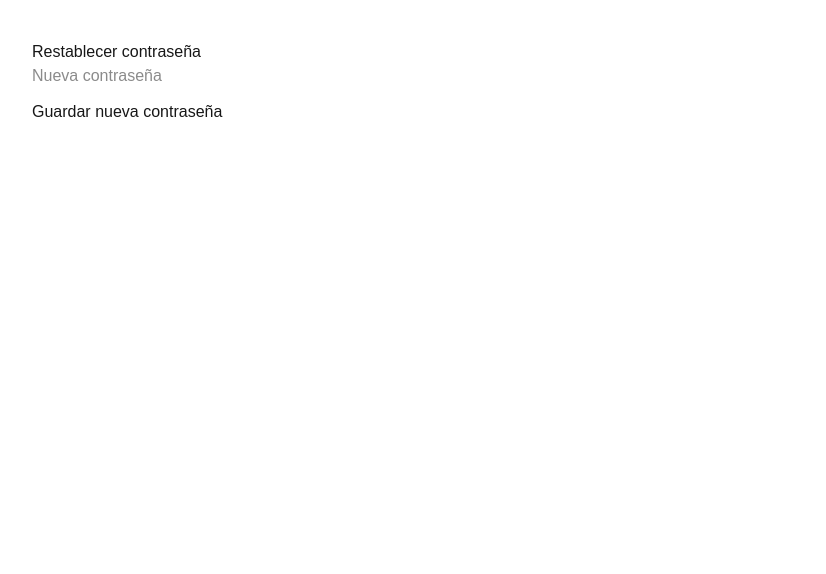
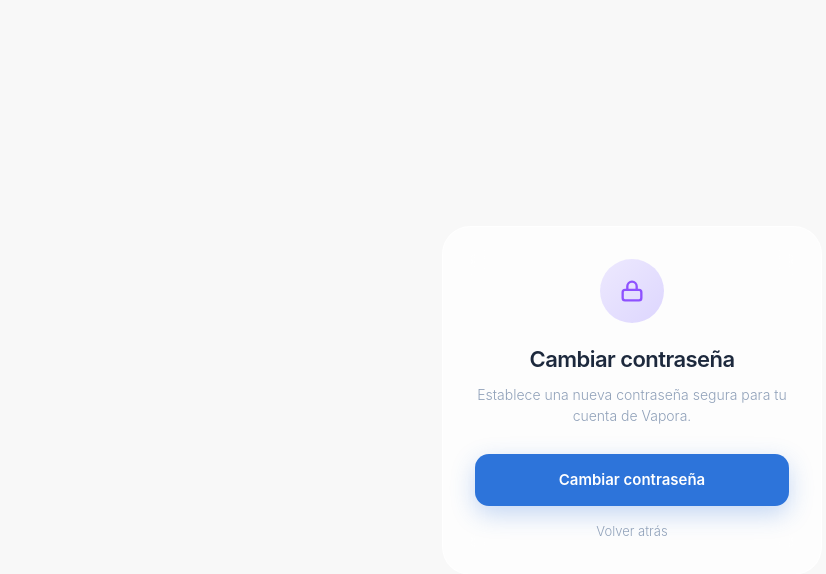
Before and after one commit to HermanGranados/hotmart-access-app, a Next.js app: page /reset-password in a window 1280 px wide. Shown: the top 574 px of the page, without its empty margins (8-834 px from the left). Built offline with nearby package versions, Linux system fonts and the light colour scheme.

Commit message:
feat: página cambio de contraseña con modal premium Vapora

```diff
--- a/app/reset-password/page.tsx
+++ b/app/reset-password/page.tsx
@@ -3,42 +3,282 @@
 import { useState } from "react";
 import { createSupabaseBrowserClient } from "@/lib/supabase-browser";
 
+function LockIcon(props: React.SVGProps<SVGSVGElement>) {
+  return (
+    <svg {...props} viewBox="0 0 24 24" fill="none" stroke="currentColor" strokeWidth="2" strokeLinecap="round" strokeLinejoin="round">
+      <rect x="4" y="11" width="16" height="9" rx="2" />
+      <path d="M8 11V8a4 4 0 1 1 8 0v3" />
+    </svg>
+  );
+}
+
+function EyeIcon(props: React.SVGProps<SVGSVGElement>) {
+  return (
+    <svg {...props} viewBox="0 0 24 24" fill="none" stroke="currentColor" strokeWidth="2" strokeLinecap="round" strokeLinejoin="round">
+      <path d="M2 12s3.5-7 10-7 10 7 10 7-3.5 7-10 7-10-7-10-7Z" />
+      <circle cx="12" cy="12" r="3" />
+    </svg>
+  );
+}
+
+function EyeOffIcon(props: React.SVGProps<SVGSVGElement>) {
+  return (
+    <svg {...props} viewBox="0 0 24 24" fill="none" stroke="currentColor" strokeWidth="2" strokeLinecap="round" strokeLinejoin="round">
+      <path d="m3 3 18 18" />
+      <path d="M10.6 10.6a2 2 0 0 0 2.8 2.8" />
+      <path d="M9.9 5.2A10.7 10.7 0 0 1 12 5c6.5 0 10 7 10 7a17.6 17.6 0 0 1-3.2 4.2" />
+      <path d="M6.6 6.7C3.8 8.5 2 12 2 12a17.8 17.8 0 0 0 5.4 5.5" />
+    </svg>
+  );
+}
+
+function XIcon(props: React.SVGProps<SVGSVGElement>) {
+  return (
+    <svg {...props} viewBox="0 0 24 24" fill="none" stroke="currentColor" strokeWidth="2" strokeLinecap="round" strokeLinejoin="round">
+      <path d="M18 6 6 18" />
+      <path d="m6 6 12 12" />
+    </svg>
+  );
+}
+
+function CheckIcon(props: React.SVGProps<SVGSVGElement>) {
+  return (
+    <svg {...props} viewBox="0 0 24 24" fill="none" stroke="currentColor" strokeWidth="2.5" strokeLinecap="round" strokeLinejoin="round">
+      <path d="M20 6 9 17l-5-5" />
+    </svg>
+  );
+}
+
 export default function ResetPasswordPage() {
+  const [showModal, setShowModal] = useState(false);
   const [password, setPassword] = useState("");
+  const [confirm, setConfirm] = useState("");
+  const [showPass, setShowPass] = useState(false);
+  const [showConfirm, setShowConfirm] = useState(false);
+  const [loading, setLoading] = useState(false);
   const [message, setMessage] = useState("");
+  const [success, setSuccess] = useState(false);
 
-  async function handleUpdatePassword() {
+  async function handleUpdate() {
+    if (!password || password.length < 8) {
+      setMessage("La contraseña debe tener al menos 8 caracteres.");
+      return;
+    }
+    if (password !== confirm) {
+      setMessage("Las contraseñas no coinciden.");
+      return;
+    }
+
+    setMessage("");
+    setLoading(true);
+
     const supabase = createSupabaseBrowserClient();
+    const { error } = await supabase.auth.updateUser({ password });
 
-    const { error } = await supabase.auth.updateUser({
-      password,
-    });
+    setLoading(false);
 
     if (error) {
       setMessage(error.message);
       return;
     }
 
+    setSuccess(true);
     setMessage("Tu contraseña fue actualizada correctamente.");
   }
 
+  function handleClose() {
+    setShowModal(false);
+    setPassword("");
+    setConfirm("");
+    setMessage("");
+    setSuccess(false);
+    setShowPass(false);
+    setShowConfirm(false);
+  }
+
   return (
-    <div style={{ padding: 40, maxWidth: 420 }}>
-      <h1>Restablecer contraseña</h1>
+    <div
+      className="min-h-screen flex items-center justify-center px-4"
+      style={{ background: "#f8f8f8", fontFamily: "'Inter', sans-serif" }}
+    >
+      {/* Tarjeta central */}
+      <div
+        className="w-full max-w-[380px] rounded-[28px] p-8 text-center"
+        style={{ background: "rgba(255,255,255,0.7)", backdropFilter: "blur(20px)", border: "0.5px solid rgba(255,255,255,0.7)" }}
+      >
+        {/* Ícono */}
+        <div
+          className="w-16 h-16 rounded-full mx-auto mb-5 flex items-center justify-center"
+          style={{ background: "linear-gradient(135deg,#ede9fe,#ddd6fe)" }}
+        >
+          <LockIcon className="w-7 h-7 text-violet-500" />
+        </div>
 
-      <input
-        type="password"
-        placeholder="Nueva contraseña"
-        value={password}
-        onChange={(e) => setPassword(e.target.value)}
-        style={{ display: "block", marginBottom: 12, width: "100%" }}
-      />
+        <h1 className="text-[22px] font-semibold text-slate-800 tracking-tight mb-2">
+          Cambiar contraseña
+        </h1>
+        <p className="text-[14px] text-slate-400 font-light mb-7">
+          Establece una nueva contraseña segura para tu cuenta de Vapora.
+        </p>
 
-      <button onClick={handleUpdatePassword}>
-        Guardar nueva contraseña
-      </button>
+        <button
+          onClick={() => setShowModal(true)}
+          className="w-full rounded-[14px] py-[15px] text-[15px] font-semibold text-white transition-all"
+          style={{ background: "#2D74DA", boxShadow: "0 8px 24px rgba(45,116,218,0.28)" }}
+        >
+          Cambiar contraseña
+        </button>
 
-      {message && <p style={{ marginTop: 16 }}>{message}</p>}
+        <button
+          onClick={() => window.history.back()}
+          className="mt-4 block w-full text-center text-[13px] font-light text-slate-400 hover:text-slate-600 transition"
+        >
+          Volver atrás
+        </button>
+      </div>
+
+      {/* Modal */}
+      {showModal && (
+        <div className="fixed inset-0 z-50 flex items-center justify-center px-4"
+          style={{ background: "rgba(15,23,42,0.35)", backdropFilter: "blur(6px)" }}>
+
+          <div
+            className="w-full max-w-[420px] rounded-[28px] p-7 relative"
+            style={{ background: "white", boxShadow: "0 24px 60px rgba(15,23,42,0.18)" }}
+          >
+            {/* Botón cerrar */}
+            <button
+              onClick={handleClose}
+              className="absolute top-5 right-5 w-8 h-8 rounded-full flex items-center justify-center text-slate-400 hover:bg-slate-100 transition"
+            >
+              <XIcon className="w-4 h-4" />
+            </button>
+
+            {/* Ícono modal */}
+            <div className="flex flex-col items-center text-center mb-6">
+              <div
+                className="w-14 h-14 rounded-full flex items-center justify-center mb-4"
+                style={{ background: "linear-gradient(135deg,#ede9fe,#ddd6fe)" }}
+              >
+                {success
+                  ? <CheckIcon className="w-6 h-6 text-violet-500" />
+                  : <LockIcon className="w-6 h-6 text-violet-500" />
+                }
+              </div>
+              <h2 className="text-[20px] font-semibold text-slate-800 tracking-tight">
+                {success ? "¡Contraseña actualizada!" : "Cambiar contraseña"}
+              </h2>
+              <p className="text-[13px] text-slate-400 font-light mt-1">
+                {success
+                  ? "Ya puedes iniciar sesión con tu nueva contraseña."
+                  : "Ingresa tu nueva contraseña."
+                }
+              </p>
+            </div>
+
+            {/* Formulario */}
+            {!success ? (
+              <div className="space-y-4">
+                {/* Campo nueva contraseña */}
+                <div>
+                  <label className="block text-[12px] font-semibold text-slate-600 mb-2 uppercase tracking-wide">
+                    Nueva contraseña
+                  </label>
+                  <div
+                    className="flex items-center gap-3 rounded-[14px] px-4 py-3.5"
+                    style={{ background: "#f8fafc", border: "0.5px solid #e2e8f0" }}
+                  >
+                    <LockIcon className="w-4 h-4 text-slate-400 flex-shrink-0" />
+                    <input
+                      type={showPass ? "text" : "password"}
+                      placeholder="••••••••"
+                      value={password}
+                      onChange={(e) => setPassword(e.target.value)}
+                      className="flex-1 bg-transparent text-slate-800 outline-none"
+                      style={{ fontSize: "16px", fontWeight: 400 }}
+                    />
+                    <button
+                      type="button"
+                      onClick={() => setShowPass((v) => !v)}
+                      className="text-slate-400 hover:text-slate-600 transition"
+                    >
+                      {showPass
+                        ? <EyeOffIcon className="w-4 h-4" />
+                        : <EyeIcon className="w-4 h-4" />
+                      }
+                    </button>
+                  </div>
+                </div>
+
+                {/* Campo confirmar */}
+                <div>
+                  <label className="block text-[12px] font-semibold text-slate-600 mb-2 uppercase tracking-wide">
+                    Confirmar contraseña
+                  </label>
+                  <div
+                    className="flex items-center gap-3 rounded-[14px] px-4 py-3.5"
+                    style={{ background: "#f8fafc", border: "0.5px solid #e2e8f0" }}
+                  >
+                    <LockIcon className="w-4 h-4 text-slate-400 flex-shrink-0" />
+                    <input
+                      type={showConfirm ? "text" : "password"}
+                      placeholder="••••••••"
+                      value={confirm}
+                      onChange={(e) => setConfirm(e.target.value)}
+                      className="flex-1 bg-transparent text-slate-800 outline-none"
+                      style={{ fontSize: "16px", fontWeight: 400 }}
+                    />
+                    <button
+                      type="button"
+                      onClick={() => setShowConfirm((v) => !v)}
+                      className="text-slate-400 hover:text-slate-600 transition"
+                    >
+                      {showConfirm
+                        ? <EyeOffIcon className="w-4 h-4" />
+                        : <EyeIcon className="w-4 h-4" />
+                      }
+                    </button>
+                  </div>
+                </div>
+
+                {/* Mensaje de error */}
+                {message && (
+                  <p className="text-[12px] text-red-500 font-medium text-center px-2">
+                    {message}
+                  </p>
+                )}
+
+                {/* Botón */}
+                <button
+                  onClick={handleUpdate}
+                  disabled={loading}
+                  className="w-full rounded-[14px] py-[15px] text-[15px] font-semibold text-white transition-all disabled:opacity-60 mt-2"
+                  style={{ background: "#2D74DA", boxShadow: "0 8px 24px rgba(45,116,218,0.25)" }}
+                >
+                  {loading ? "Actualizando..." : "Actualizar contraseña"}
+                </button>
+              </div>
+            ) : (
+              /* Estado éxito */
+              <div className="space-y-3">
+                <button
+                  onClick={() => { window.location.href = "/login"; }}
+                  className="w-full rounded-[14px] py-[15px] text-[15px] font-semibold text-white transition-all"
+                  style={{ background: "#2D74DA", boxShadow: "0 8px 24px rgba(45,116,218,0.25)" }}
+                >
+                  Ir al inicio de sesión
+                </button>
+                <button
+                  onClick={handleClose}
+                  className="w-full rounded-[14px] py-[13px] text-[14px] font-medium text-slate-500 hover:text-slate-700 transition"
+                >
+                  Cerrar
+                </button>
+              </div>
+            )}
+          </div>
+        </div>
+      )}
     </div>
   );
 }
```
